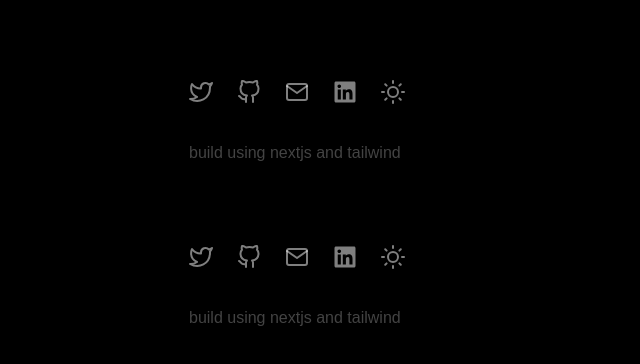
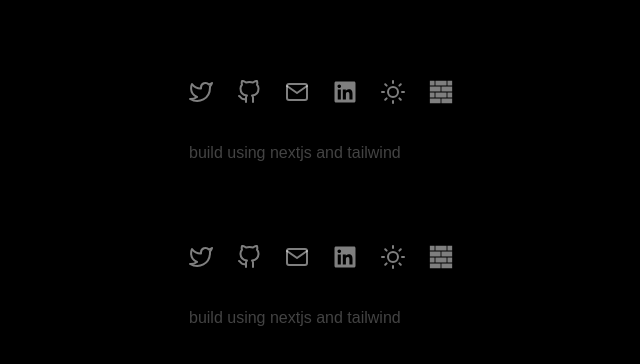
Before and after one commit to anuragts/mysite, a Next.js app: page /components/Footer in a window 1280 px wide. Shown: the top 364 px of the page, without its empty margins (195-835 px from the left). Built offline with nearby package versions, Linux system fonts and the light colour scheme.

Commit message:
Added wall

```diff
--- a/src/pages/components/Footer.tsx
+++ b/src/pages/components/Footer.tsx
@@ -1,5 +1,6 @@
 import { NextPage } from "next";
 import { FiTwitter, FiGithub, FiMail, FiSun } from "react-icons/fi";
+import {GiBrickWall} from 'react-icons/gi'
 import { FaLinkedin } from "react-icons/fa";
 import { motion } from "framer-motion";
 const Footer: NextPage = () => {
@@ -48,6 +49,14 @@ const Footer: NextPage = () => {
             >
               <FiSun className="iniline  text-xl md:text-2xl text-[#ffffff7f] hover:text-white " />{" "}
             </motion.a>
+            <motion.a
+              whileHover={{ scale: 1.2 }}
+              whileTap={{ scale: 0.8 }}
+              href="https://wall.anuragdev.me/"
+              className="mx-3"
+            >
+              <GiBrickWall className="inline text-xl md:text-2xl text-[#ffffff7f] hover:text-white mb-[5px] " />{" "}
+            </motion.a>
           </div>
           <div className="text-[#434343] text-sm md:text-base hover:text-[#a5a5a5] cursor-grab">
             build using nextjs and tailwind
```
